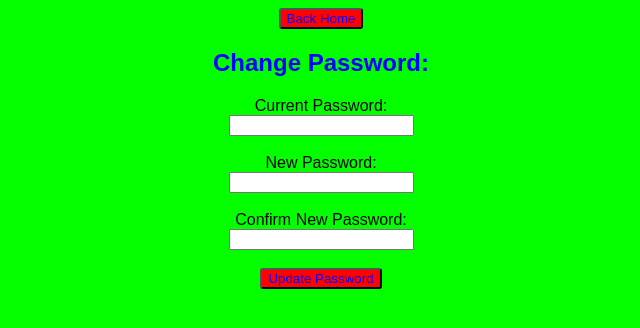
After one commit to LarryNoData/Studura, a Flask app: page /change-password in a window 1280 px wide. The commit adds this page. Shown: the top 328 px of the page, without its empty margins (319-959 px from the left). Run offline with Flask 3, Linux system fonts and the light colour scheme; a user stored in the database is signed in.

Commit message:
Adding profile fixes and changing password capability

```diff
--- a/app.py
+++ b/app.py
@@ -84,9 +84,10 @@ def delete_task(task_id):
     db.session.commit()
     return redirect('/home/tasks')
 
-@app.route('/home/profile/<username>')
-def profile(username):
-    return render_template('profile.html', username=username)
+@app.route('/home/profile/')
+@login_required
+def profile():
+    return render_template('profile.html', username = current_user.username)
 
 @app.route('/register', methods=['GET', 'POST'])
 def register():
@@ -108,9 +109,29 @@ def login():
         user = User.query.filter_by(username=request.form['username']).first()
         if user and check_password_hash(user.password, request.form['password']):
             login_user(user)
-            return redirect('/home/tasks')
+            return redirect('/home')
         flash('Invalid credentials.')
     return render_template('login.html')
+
+@app.route('/change-password', methods=['GET', 'POST'])
+@login_required
+def change_password():
+    if request.method == 'POST':
+        current = request.form['current_password']
+        new = request.form['new_password']
+        confirm = request.form['confirm_new_password']
+
+        if not check_password_hash(current_user.password, current):
+            flash('Current password is incorrect.')
+        elif new != confirm:
+            flash('New passwords do not match.')
+        else:
+            current_user.password = generate_password_hash(new)
+            db.session.commit()
+            flash('Password updated successfully!')
+
+    return render_template('change_password.html')
+
 
 @app.route('/logout')
 @login_required
--- a/static/style.css
+++ b/static/style.css
@@ -21,7 +21,8 @@ ul {
 }
 
 li {
-    background: white;
+    background: rgb(255, 0, 0);
+    color: rgb(1,1,255);
     padding: 10px;
     margin: 5px;
     border-radius: 5px;
--- /dev/null
+++ b/templates/change_password.html
@@ -0,0 +1,36 @@
+<!DOCTYPE html>
+<html>
+<head>
+    <title>Change Password</title>
+    <link rel="stylesheet" type="text/css" href="{{ url_for('static', filename='style.css') }}">
+</head>
+<body>
+    <a href="/home"><button>Back Home</button></a>
+    <h2>Change Password:</h2>
+
+    <form method="POST">
+        <label>Current Password:</label><br>
+        <input type="password" name="current_password" required><br><br>
+
+        <label>New Password:</label><br>
+        <input type="password" name="new_password" required><br><br>
+
+        <label>Confirm New Password:</label><br>
+        <input type="password" name="confirm_new_password" required><br><br>
+
+        <button type="submit">Update Password</button>
+    </form>
+
+
+
+    {% with messages = get_flashed_messages() %}
+      {% if messages %}
+        <ul>
+          {% for message in messages %}
+            <li>{{ message }}</li>
+          {% endfor %}
+        </ul>
+      {% endif %}
+    {% endwith %}
+</body>
+</html>
--- a/templates/home.html
+++ b/templates/home.html
@@ -18,7 +18,7 @@
         <nav>
             <a href="/home"><button>Home</button></a>
             {% if current_user.is_authenticated %}
-                <a href="/home/profile/{{ current_user.username }}"><button>Profile</button></a>
+                <a href="/home/profile"><button>Profile</button></a>
             {% else %}
                 <a href="/login"><button>Login</button></a>
             {% endif %}
--- a/templates/login.html
+++ b/templates/login.html
@@ -1,3 +1,8 @@
+<head>
+  <link rel="stylesheet" type="text/css" href="{{ url_for('static', filename='style.css') }}">
+  <title>Login</title>
+</head>
+
 <form method="POST">
     <input name="username" placeholder="Username" required>
     <input name="password" type="password" placeholder="Password" required>
--- a/templates/register.html
+++ b/templates/register.html
@@ -1,3 +1,8 @@
+<head>
+  <link rel="stylesheet" type="text/css" href="{{ url_for('static', filename='style.css') }}">
+  <title>Register</title>
+</head>
+
 <form method="POST">
     <input name="username" placeholder="Username" required>
     <input name="password" type="password" placeholder="Password" required>
```
Also changed, not shown: templates/profile.html (+13 -3 lines), instance/planner.db.
